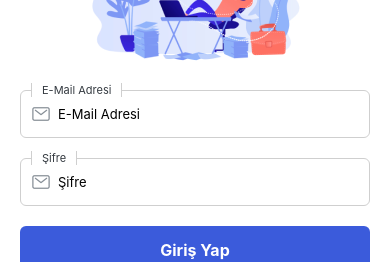
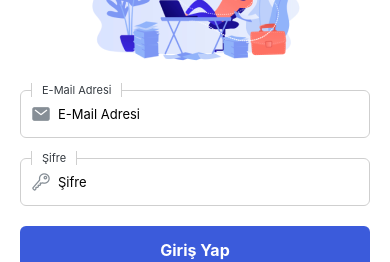
Before and after one commit to Kocayamak/modern-mobile-todo-list, a React Native app: screen /Login in a window 390 px wide. Shown: the part 310-572 px from the top of the page. Built offline with nearby package versions, Linux system fonts and the light colour scheme.

Commit message:
login refactor edildi.

```diff
--- a/src/components/auth/Login.jsx
+++ b/src/components/auth/Login.jsx
@@ -1,21 +1,26 @@
-import { Text, View, Image, TouchableOpacity } from "react-native";
+import { Text, View, Image, TouchableOpacity, FlatList } from "react-native";
 import React from "react";
 import Input from "../shared/Input";
 import Button from "../shared/Button";
+import { loginForm } from "../../utils/const/authForm";
 
-export default function Login({ navigation}) {
+export default function Login({ navigation }) {
   return (
     <View className="flex-1 items-center justify-center bg-white px-5">
       <View>
         <Image source={require("../../../assets/images/auth-logo.png")} />
       </View>
 
-      <View className="w-full mt-5">
-        <Input title="E-Mail Adresi" />
-      </View>
-
-      <View className="w-full mt-5">
-        <Input title="Şifre" />
+      <View className="w-full">
+        <FlatList
+          data={loginForm}
+          renderItem={({ item }) => (
+            <View className="w-full mt-5">
+              <Input title={item.title} icon={item.icon} />
+            </View>
+          )}
+          keyExtractor={(item) => item.id}
+        />
       </View>
 
       <View className="w-full mt-5">
--- a/src/components/shared/Input.jsx
+++ b/src/components/shared/Input.jsx
@@ -2,11 +2,11 @@ import { Text, View, TextInput } from "react-native";
 import React from "react";
 import { Ionicons } from "@expo/vector-icons";
 
-export default function Input({title}) {
+export default function Input({title, icon}) {
   return (
     <View className="w-full h-12 rounded-[6px] border-[1px] border-border bg-white relative">
       <View className="absolute left-[10px] top-[12px]">
-        <Ionicons name="mail-outline" size={20} color="#868E96" />
+        {icon}
       </View>
       <TextInput className="h-full px-[37px] text-[13px]" placeholder={title} />
       <Text className="text-[11px] text-primary absolute top-[-8px] left-[10px] bg-white px-[10px] border-l-[1px] border-r-[1px] border-border">{title}</Text>
--- /dev/null
+++ b/src/utils/const/authForm.js
@@ -0,0 +1,42 @@
+import { Ionicons, Feather } from "@expo/vector-icons";
+
+export const loginForm = [
+  {
+    id : 1,
+    title: "E-Mail Adresi",
+    icon: <Ionicons name="mail" size={20} color="#868E96" />,
+  },
+  {
+    id : 2,
+    title: "Şifre",
+    icon: <Ionicons name="key-outline" size={20} color="#868E96" />,
+  },
+];
+
+export const registerForm = [
+    {
+        id : 1,
+        title : "Ad",
+        icon : <Feather name="user" size={20} color="#868E96" />
+    },
+    {
+        id : 2,
+        title : "Soyad",
+        icon : <Feather name="user" size={20} color="#868E96" />
+    },
+    {
+        id : 3,
+        title : "E-Mail Adresi",
+        icon : <Ionicons name="mail" size={20} color="#868E96" />
+    },
+    {
+        id : 4,
+        title : "Şifre",
+        icon : <Ionicons name="key-outline" size={20} color="#868E96" />
+    },
+    {
+        id : 5,
+        title : "Şifre Tekrar",
+        icon : <Ionicons name="key-outline" size={20} color="#868E96" />
+    }
+]
```
